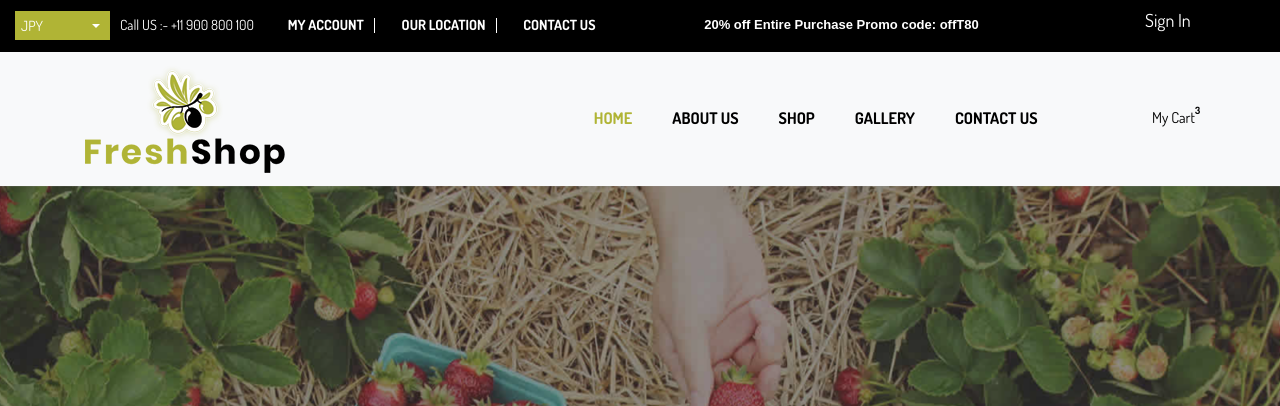
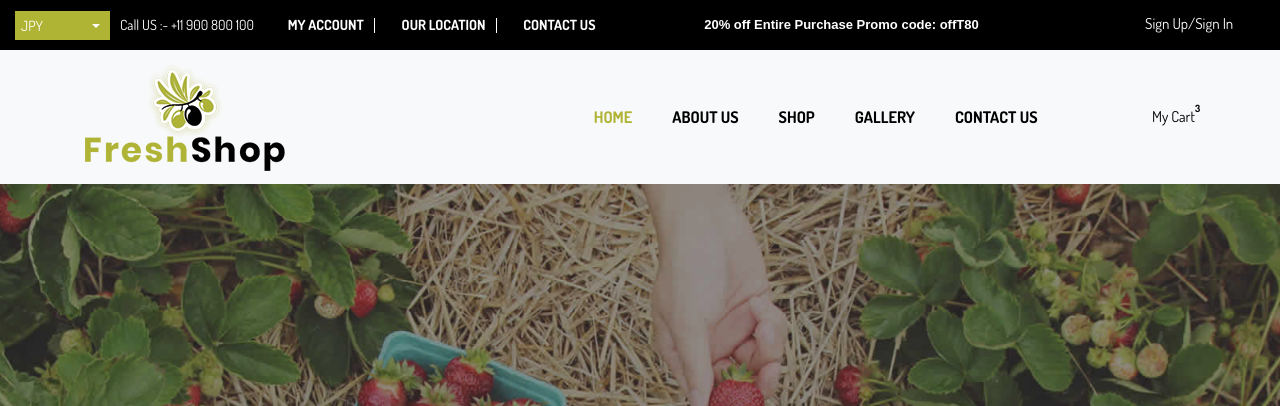
Before and after one commit to sreekumar1991/grocery, a Django app: page / in a window 1280 px wide. Shown: the top 406 px of the page. Run offline with Django 4.2, Linux system fonts and the light colour scheme; some libraries are stand-ins or nearby versions; some web fonts are replaced.

Commit message:
minor changes

```diff
--- a/static/css/style.css
+++ b/static/css/style.css
@@ -2189,7 +2189,7 @@
 }
  .new-account-login h5 {
      font-size: 18px;
-     color: #1111111;
+     color: #111111;
      font-weight: 600;
 }
  .new-account-login h5 a:hover{
--- a/template/gallery.html
+++ b/template/gallery.html
@@ -65,11 +65,11 @@
                 </div>
                 <div class="col-lg-6 col-md-6 col-sm-12 col-xs-12">
 					<div class="login-box">
-						<!-- <select id="basic" class="selectpicker show-tick form-control" data-placeholder="Sign In">
+						<select id="basic" class="selectpicker show-tick form-control" data-placeholder="Sign In">
 							<option>Register Here</option>
 							<option>Sign In</option>
-						</select> -->
-                        <h3><a style="color: white" href="{% url 'sign-in' %}">Sign In </a></h3>
+						</select>
+                        <!-- <h3><a style="color: white" href="{% url 'sign-in' %}">Sign In </a></h3> -->
 					</div>
                     <div class="text-slid-box">
                         <div id="offer-box" class="carouselTicker">
--- a/template/index.html
+++ b/template/index.html
@@ -68,8 +68,13 @@
         </div>
         <div class="col-lg-6 col-md-6 col-sm-12 col-xs-12">
           <div class="login-box">
-              <h3><a style="color: white" href="{% url 'sign-in' %}">Sign In </a></h3>
+            <a style="color: white" href="{% url 'sign-in' %}">Sign Up/Sign In </a>
+            <!-- <div>
+              <a style="color: white" href="{% url 'sign-in' %}">Sign Up/Sign In </a></div>
+            </div> -->
           </div>
+
+
           <div class="text-slid-box">
             <div id="offer-box" class="carouselTicker">
               <ul class="offer-box">
```
Also changed, not shown: static/css/custom.css (line endings or trailing spaces).
